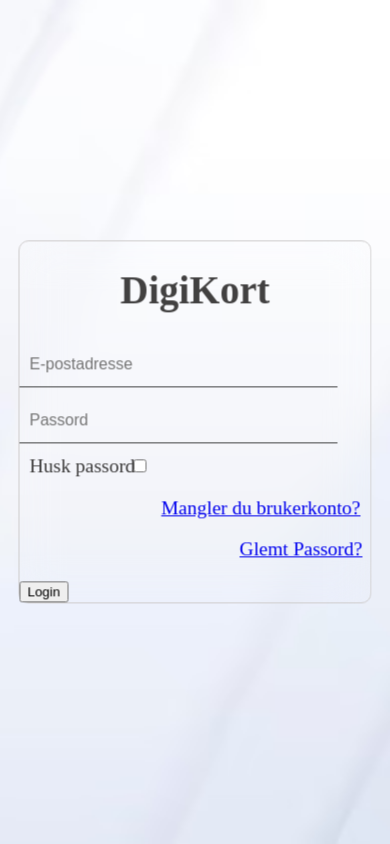
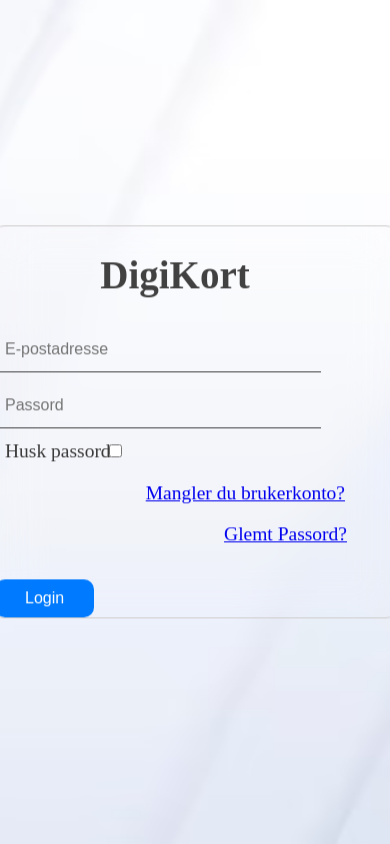
Before and after one commit to vikhok/digikort, a PHP site: page /pages/login.php in a window 390 px wide. Run offline with PHP 8.4, Linux system fonts and the light colour scheme; some libraries are stand-ins or nearby versions.

Commit message:
Fixed some styling, removed duplicate elements

```diff
--- a/pages/login.php
+++ b/pages/login.php
@@ -29,7 +29,7 @@
     <meta charset="UTF-8">
     <meta http-equiv="X-UA-Compatible" content="IE=edge">
     <meta name="viewport" content="width=device-width, initial-scale=1.0">
-    <link rel="stylesheet" href="styling/Styling.css">
+    <link rel="stylesheet" href="styling/login.css">
     <link rel="stylesheet" href="fonts/fontawesome-free-6.3.0-web/fontawesome.min.css">
     <link rel="stylesheet" href="https://cdnjs.cloudflare.com/ajax/libs/font-awesome/6.3.0/css/all.min.css" integrity="sha512-SzlrxWUlpfuzQ+pcUCosxcglQRNAq/DZjVsC0lE40xsADsfeQoEypE+enwcOiGjk/bSuGGKHEyjSoQ1zVisanQ==" crossorigin="anonymous" referrerpolicy="no-referrer"/>
     <title>Login</title>
@@ -58,8 +58,7 @@
                 <div class="forgot-password-form">
                     <p><a href="#">Glemt Passord?</a></p>
                 </div>
-                <!--<button type="submit">Login</button>-->
-                <input type="submit" name="login" class="submit" value="Login">
+                <button type="submit" name="login" class="submit">Login</button>
             </form>
             <?php if(isset($failed)) { echo $failed; } ?>
         </div>
--- a/pages/rediger_profil.php
+++ b/pages/rediger_profil.php
@@ -26,7 +26,7 @@
     <meta http-equiv="X-UA-Compatible" content="IE=edge">
     <meta name="viewport" content="width=device-width, initial-scale=1.0">
     <link rel="stylesheet" href="../assets/styles/styles.css">
-    <!--<link rel="stylesheet" href="styling/rediger_profil_styles.css">-->
+    <link rel="stylesheet" href="styling/rediger_profil_styles.css">
     <title>Rediger profil</title>
 </head>
 <body>
--- /dev/null
+++ b/pages/styling/login.css
@@ -0,0 +1,123 @@
+body {
+    display: flex;
+    justify-content: center;
+    align-items: center;
+    text-align: center;
+    background-size: cover;
+    background: url('Pictures/Login-background.jpg') no-repeat center center fixed;
+    -webkit-background-size: cover;
+    -moz-background-size: cover;
+    -o-background-size: cover;
+    background-position: center;
+}
+
+/*
+---------------------------------------
+STYLING GJELDENDE FOR LOGIN.PHP
+---------------------------------------
+*/
+
+.digikort-heading{
+    text-align: center;
+    color: rgb(66, 65, 65);
+}
+
+.login-container {
+    text-align: left;
+}
+
+.email-form, .password-form, .firstname-form{
+    position: relative;
+    width: 90%;
+    border-bottom: 1px solid #414242;
+    margin: 10px 10px;
+
+}
+
+.login-container label{
+    position: absolute;
+    color: #3b3a3a;
+    left: 10px;
+
+}
+
+input[type=email], input[type=text], input[type=password], input[type=tel] {
+    width: 85%;
+    padding: 10px 10px 13px;
+    margin: 7px 0px;
+    background: transparent;
+    border: none;
+    border-bottom: 1px solid #414242;
+    outline: none;
+    font-size: medium;
+  }
+
+.login-form {
+    position: absolute;
+    color: #FFFFFF;
+    font-family: 'Verdana, Geneva, Tahoma, sans-serif';
+    font-style: normal;
+    font-weight: 500;
+    font-size: 23px;
+    top: 50%;
+    left: 50%;
+    transform: translate(-50%, -50%);
+    -ms-transform: translate(-50%, -50%); /* IE 9 */
+    -webkit-transform: translate(-50%, -50%); /* Chrome, Safari, Opera */
+    width: 400px;
+    border: 1px solid #cfcdcd;
+    background: transparent;
+    border-radius: 10px;
+    backdrop-filter: blur(20px);
+  }
+
+  @media (max-width:450px){
+    form {
+        font-size: 5vw;
+        width: 90%;
+    }
+}
+
+.remember-password-checkbox{
+    padding: 5px 110px 10px;
+}
+
+.signup-form {
+    position: relative;
+   color: black;
+   padding: 0px 10px;
+   display: flex;
+    justify-content: right;
+    margin-bottom: -20px;
+    margin-top: -10px;
+}
+
+.forgot-password-form {
+    color: black;
+    padding: 0px 8px;
+    display: flex;
+    justify-content: right;
+}
+
+.login-container button[type="submit"] {
+    background-color: #007bff;
+    color: #fff;
+    border: none;
+    border-radius: 10px;
+    padding: 10px 30px;
+    font-size: 16px;
+    cursor: pointer;
+    justify-content: center;
+    align-items: center;
+    margin-top: 15px;
+    position: relative;
+  }
+
+  button[type="submit"]:hover {
+    background-color: #0069d9;
+  }
+
+
+::placeholder {
+    font-size: medium;
+}
```
Also changed, not shown: assets/styles/styles.css (+8 -21 lines).
